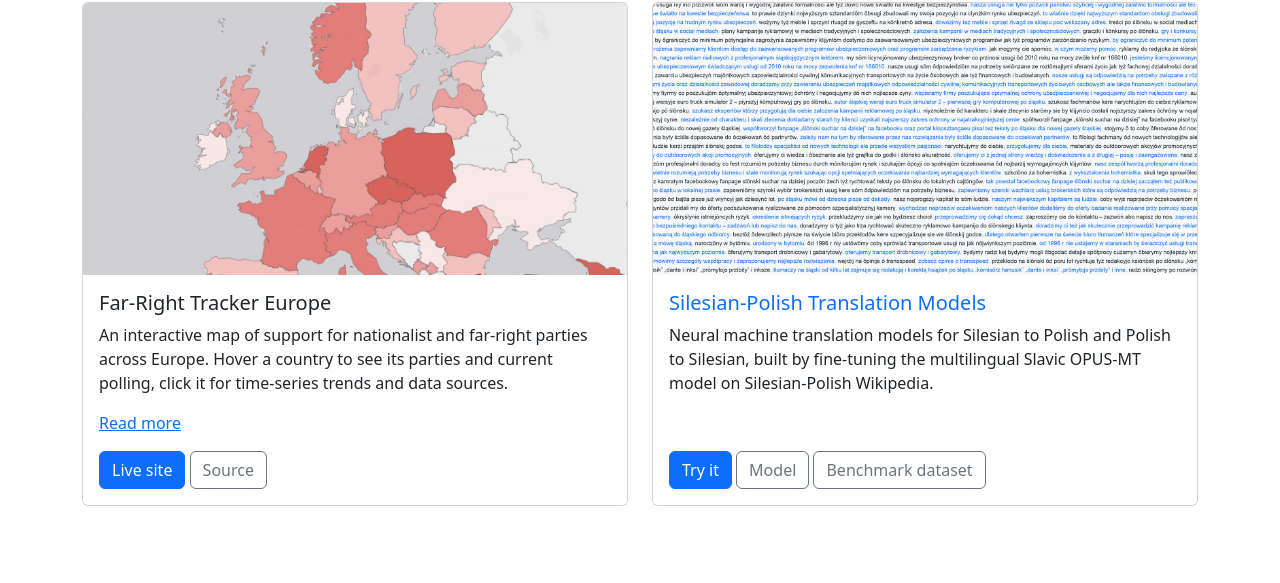
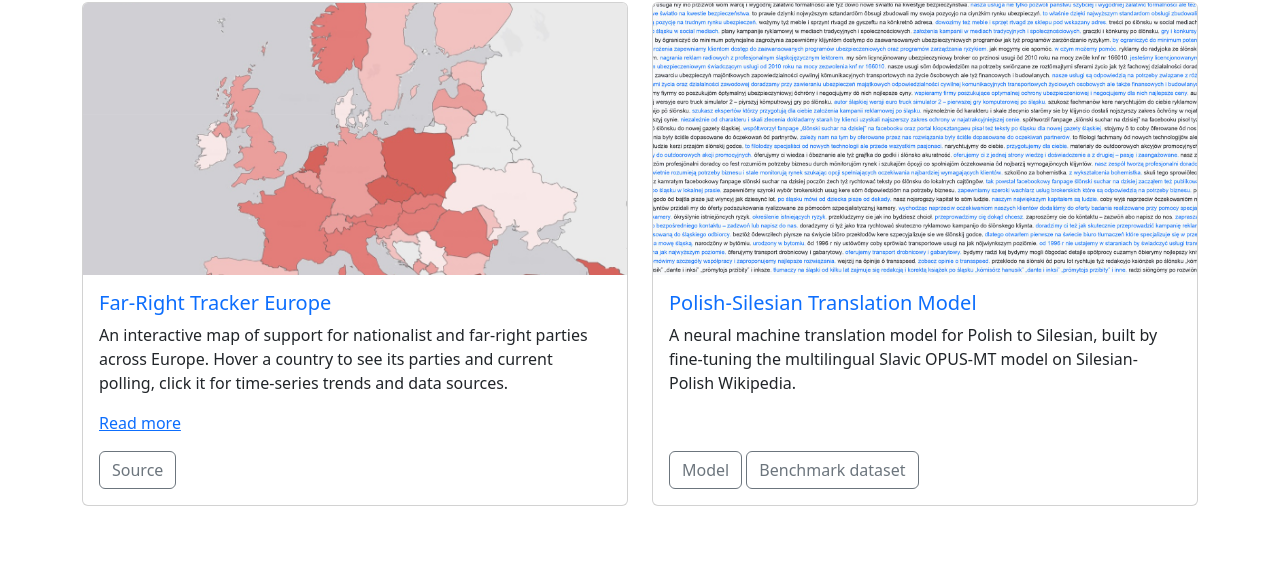
Before and after one commit to brjezierski/brjezierski.github.io, a plain HTML site: page index.html in a window 1280 px wide. Shown: the part 405-988 px from the top of the page. Drawn offline with nearby package versions, Linux system fonts and the light colour scheme.

Commit message:
Replace Live site and Try it buttons with clickable card titles
Co-Authored-By: Claude Sonnet 5.5 <noreply@anthropic.com>

```diff
--- a/index.html
+++ b/index.html
@@ -40,7 +40,7 @@
             <div class="card h-100">
               <img src="img/far-right-tracker.jpg" class="card-img-top project-img" alt="Choropleth map of Europe shaded by far-right party support" loading="lazy">
               <div class="card-body d-flex flex-column">
-                <h3 class="h5 card-title">Far-Right Tracker Europe</h3>
+                <h3 class="h5 card-title"><a href="https://brjezierski.github.io/far-right-tracker-europe/" class="text-decoration-none" target="_blank" rel="noopener">Far-Right Tracker Europe</a></h3>
                 <p class="card-text">An interactive map of support for nationalist and far-right parties across Europe. Hover a country to see its parties and current polling, click it for time-series trends and data sources.</p>
                 <p>
                   <a class="link-primary" data-bs-toggle="collapse" href="#far-right-reflection" role="button" aria-expanded="false" aria-controls="far-right-reflection">Read more</a>
@@ -53,7 +53,6 @@
                   </div>
                 </div>
                 <div class="mt-auto">
-                  <a href="https://brjezierski.github.io/far-right-tracker-europe/" class="btn btn-primary" target="_blank" rel="noopener">Live site</a>
                   <a href="https://github.com/brjezierski/far-right-tracker-europe" class="btn btn-outline-secondary" target="_blank" rel="noopener">Source</a>
                 </div>
               </div>
@@ -63,11 +62,10 @@
             <div class="card h-100">
               <a href="translate.html"><img src="img/szl-pl-sentences.jpg" class="card-img-top project-img" alt="Alternating Silesian and Polish sentences from the benchmark, set as running text" loading="lazy"></a>
               <div class="card-body d-flex flex-column">
-                <h3 class="h5 card-title"><a href="translate.html" class="text-decoration-none">Silesian-Polish Translation Models</a></h3>
-                <p class="card-text mb-3">Neural machine translation models for Silesian to Polish and Polish to Silesian, built by fine-tuning the multilingual Slavic OPUS-MT model on Silesian-Polish Wikipedia.</p>
+                <h3 class="h5 card-title"><a href="translate.html" class="text-decoration-none">Polish-Silesian Translation Model</a></h3>
+                <p class="card-text mb-3">A neural machine translation model for Polish to Silesian, built by fine-tuning the multilingual Slavic OPUS-MT model on Silesian-Polish Wikipedia.</p>
                 <div class="mt-auto">
-                  <a href="translate.html" class="btn btn-primary">Try it</a>
-                  <a href="https://huggingface.co/brjezierski/opus-mt-sla-sla-finetuned-szl-to-pl" class="btn btn-outline-secondary" target="_blank" rel="noopener">Model</a>
+                  <a href="https://huggingface.co/brjezierski/opus-mt-sla-sla-finetuned-pl-to-szl" class="btn btn-outline-secondary" target="_blank" rel="noopener">Model</a>
                   <a href="https://huggingface.co/datasets/brjezierski/benchmark-pl-szl" class="btn btn-outline-secondary" target="_blank" rel="noopener">Benchmark dataset</a>
                 </div>
               </div>
```
